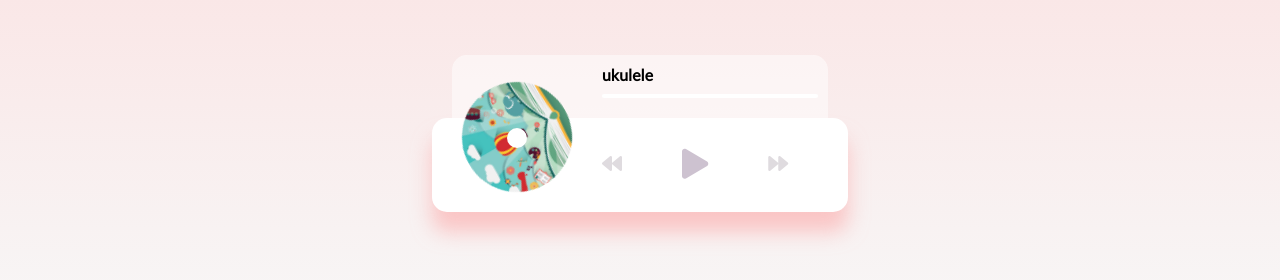
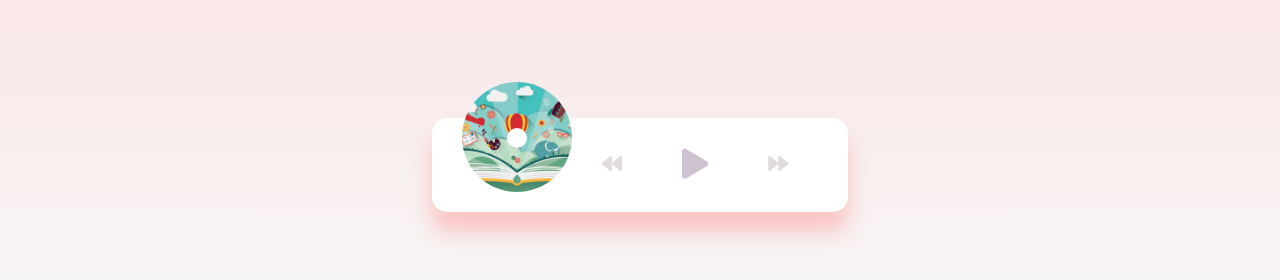
Before and after one commit to pchelka84/music_player, a plain HTML site: page index.html in a window 1280 px wide. Shown: the part 276-556 px from the top of the page. Drawn offline with Linux system fonts and the light colour scheme.

Commit message:
Loading the song

```diff
--- a/index.html
+++ b/index.html
@@ -13,7 +13,7 @@
 </head>
 <body>
   <h1>Music Player</h1>
-  <div class="music-container play" id="music-container">
+  <div class="music-container" id="music-container">
     <div class="music-info">
       <h4 id="title">ukulele</h4>
       <div class="progress-container" id="progess-container">
--- a/script.js
+++ b/script.js
@@ -0,0 +1,27 @@
+const musicContainer = document.getElementById('music-container');
+const playBtn = document.getElementById('play');
+const prevBtn = document.getElementById('prev');
+const nextBtn = document.getElementById('next');
+
+const audio = document.getElementById('audio');
+const progress = document.getElementById('progress');
+const progressContainer = document.getElementById('progress-container');
+const title = document.getElementById('title');
+const cover = document.getElementById('cover');
+
+// Song titles
+const songs = ['hey', 'summer', 'ukulele'];
+
+// Keep track of songs
+let songIndex = 2;
+
+// Initially load song details to DOM
+loadSong(songs[songIndex]);
+
+// Update song details
+function loadSong(song) {
+  title.innerText = song;
+  audio.src = `music/${song}.mp3`;
+  cover.src = `images/${song}.jpg`;
+
+}
```
